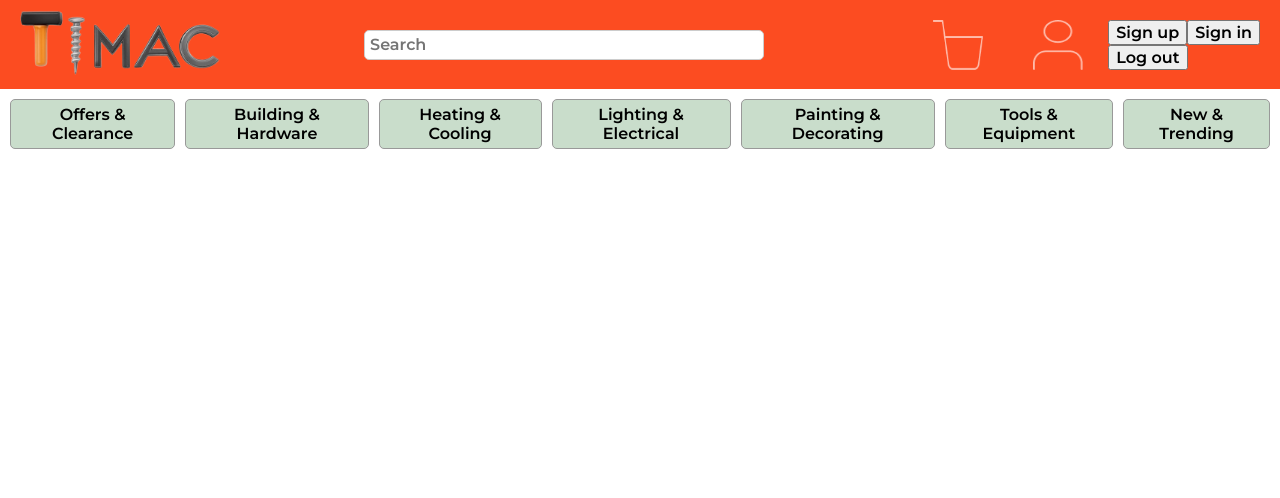
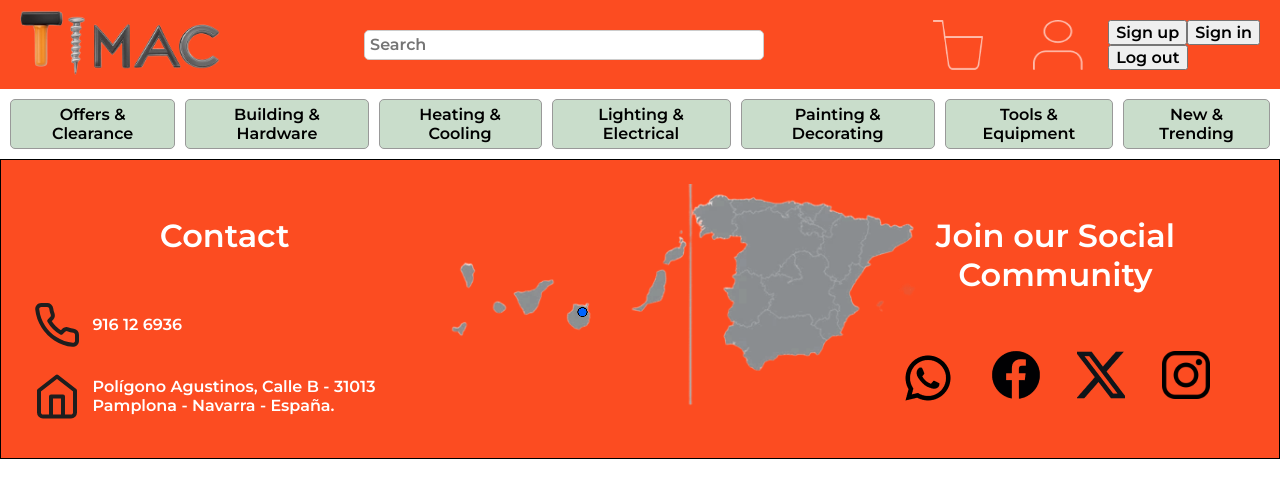
Before and after one commit to Juanquirr/Timac, an Angular app: page / in a window 1280 px wide. Shown: the top 498 px of the page. Built offline with nearby package versions, Linux system fonts and the light colour scheme.

Commit message:
Added footer component.

```diff
--- a/src/app/app.component.html
+++ b/src/app/app.component.html
@@ -1,3 +1,3 @@
 <app-header></app-header>
 <!--<main>Main content goes here</main>-->
-<!--<app-footer></app-footer>-->
+<app-footer></app-footer>
--- a/src/app/app.component.ts
+++ b/src/app/app.component.ts
@@ -1,10 +1,11 @@
 import { Component } from '@angular/core';
 import { HeaderComponent } from './header/header.component';
+import {FooterComponent} from './footer/footer.component';
 
 @Component({
   selector: 'app-root',
   standalone: true,
-  imports: [HeaderComponent], // Importa el header aquí
+  imports: [HeaderComponent,FooterComponent], // Importa el header aquí
   templateUrl: './app.component.html',
   styleUrls: ['./app.component.css']
 })
--- a/src/app/footer/footer.component.css
+++ b/src/app/footer/footer.component.css
@@ -0,0 +1,182 @@
+.footer-pack {
+    min-height: 300px;
+    background: var(--headerfootercolor-0, #fc4c21);
+    border-style: solid;
+    border-color: #000000;
+    border-width: 1px;
+    width: 100%;
+    display: flex;
+    justify-content: space-between;
+    align-items: center;
+    flex-shrink: 0;
+}
+
+.social-community {
+    position: relative;
+    width: 30%;
+    height: 250px;
+    display: flex;
+    justify-content: space-evenly;
+    flex-wrap: wrap;
+}
+
+.contact-info-container{
+    width: 100%;
+    gap: 3%;
+    display: flex;
+    justify-content: left;
+}
+
+.contact-container{
+    height: 250px;
+    width: 30%;
+    position: relative;
+    display: flex;
+    flex-wrap: wrap;
+    gap: 10px;
+    justify-content: left;
+    align-items: start;
+}
+
+
+.whatsapp-logo {
+    flex-shrink: 0;
+    width: 54px;
+    height: 54px;
+    aspect-ratio: 1;
+}
+
+.facebook-logo {
+    flex-shrink: 0;
+    width: 48px;
+    height: 48px;
+    aspect-ratio: 1;
+}
+
+.x-logo {
+    flex-shrink: 0;
+    width: 48px;
+    height: 48px;
+    aspect-ratio: 1;
+}
+
+.ig-logo {
+    flex-shrink: 0;
+    width: 48px;
+    height: 48px;
+    overflow: visible;
+    aspect-ratio: 1;
+}
+.social-icons{
+    display: flex;
+    justify-content: space-evenly;
+    width: 100%;
+}
+
+.join-our-social-community {
+    color: #ffffff;
+    font-family: var(--font-family), serif;
+    font-size:var(--footertitle-font-size) ;
+    font-weight:var(--font-weight) ;
+    width: 100%;
+    text-align: center;
+}
+
+.address {
+    color: #ffffff;
+    font-family: var(--font-family),sans-serif;
+    font-size: var(--footertext-font-size);
+    font-weight: var(--font-weight) ;
+    white-space: normal;
+    word-wrap: break-word;
+    overflow-wrap: break-word;
+    margin-top: 15px;
+}
+
+.phone-number {
+    color: #ffffff;
+    text-align: left;
+    margin-top: 15px;
+    font-family: var(--font-family), sans-serif;
+    font-size: var(--footertext-font-size);
+    font-weight: var(--font-weight);
+}
+
+.contact {
+    font-family: var(--font-family), sans-serif;
+    font-size: var(--footertitle-font-size);
+    font-weight: var(--font-weight);
+    color: #ffffff;
+    width: 100%;
+    text-align: center;
+}
+
+.map{
+    height: 250px;
+    width: 30%;
+    text-align: center;
+}
+
+
+@media (max-width: 1200px) {
+    .map {
+        display: none;
+    }
+    .footer-pack{
+        justify-content: center;
+    }
+}
+
+@media (min-width: 1200px) {
+    .map {
+        display: block;
+    }
+    .footer-pack{
+        justify-content: space-evenly;
+    }
+}
+
+
+@media (max-width: 992px) {
+    .map {
+        display: none;
+    }
+    .contact-container{
+        width: 50%;
+    }
+
+}
+
+@media (max-width: 768px) {
+    .contact-container{
+        gap: 0;
+    }
+    .logo a img{
+        width: 150px;
+        height: auto;
+    }
+
+
+}
+
+
+@media (max-width: 576px) {
+    .footer-pack{
+        flex-direction: column;
+    }
+    .contact-container{
+        width: 100%;
+    }
+    .social-community{
+        width: 100%;
+    }
+    .social-icons{
+        justify-content: space-evenly;
+        width: 100%;
+    }
+
+    .logo a img{
+        flex-shrink: 1;
+    }
+
+}
--- a/src/app/footer/footer.component.html
+++ b/src/app/footer/footer.component.html
@@ -1 +1,35 @@
-<p>footer works!</p>
+<footer class="footer-pack">
+    <div class="contact-container">
+        <p class="contact">Contact</p>
+        <div class="contact-info-container">
+            <img src="assets/phone0.svg" alt="Phone Icon">
+            <p class="phone-number">916 12 6936</p>
+        </div>
+        <div class="contact-info-container">
+            <img src="assets/home0.svg" alt="Home Icon">
+            <p class="address">Polígono Agustinos, Calle B - 31013 Pamplona - Navarra - España.</p>
+        </div>
+    </div>
+
+    <div class="map">
+        <img src="assets/map.png" alt="Location Map">
+    </div>
+
+    <div class="social-community">
+        <p class="join-our-social-community">Join our Social<br> Community</p>
+        <div class="social-icons">
+            <a href="https://www.whatsapp.com/" target="_blank">
+                <img src="assets/whatsapp-logo0.png" alt="WhatsApp Logo">
+            </a>
+            <a href="https://facebook.com" target="_blank">
+                <img src="assets/facebook-logo0.png" alt="Facebook Logo">
+            </a>
+            <a href="https://x.com/" target="_blank">
+                <img src="assets/x-logo0.png" alt="X Logo">
+            </a>
+            <a href="https://www.instagram.com/" target="_blank">
+                <img src="assets/ig-logo0.svg" alt="Instagram Logo">
+            </a>
+        </div>
+    </div>
+</footer>
```
